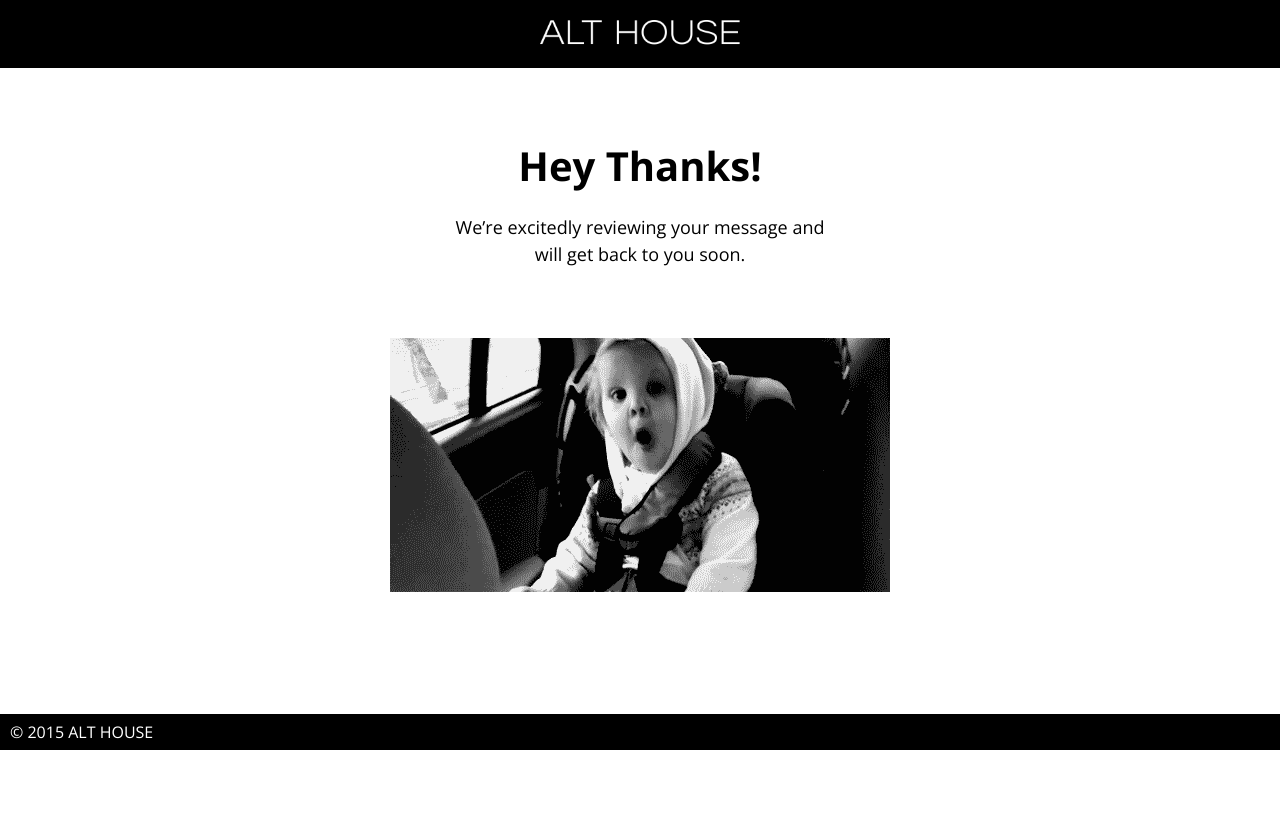
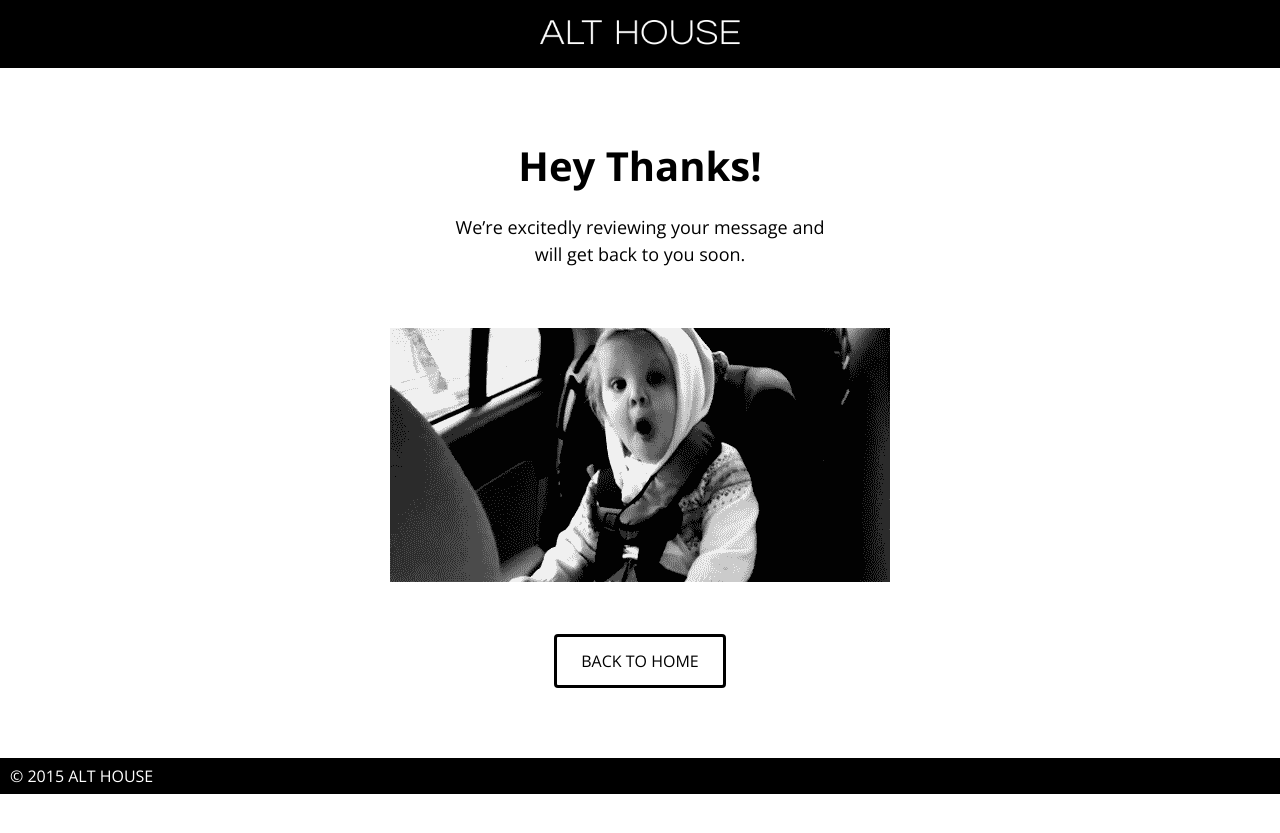
Before and after one commit to Alt-House/alt-house-site, a Jekyll site: the page built from thank-you/index.html, in a window 1280 px wide. Shown: the top 833 px of the page. Built offline with Jekyll 4.4.1, drawn with Linux system fonts in a browser that asks for light colours; nearby versions of some CDN libraries.

```diff
--- a/scss/pages.scss
+++ b/scss/pages.scss
@@ -100,7 +100,7 @@
         font-size: 18px;
         max-width: 400px;
         margin: 0 auto;
-        margin-bottom: 20px;
+        margin-bottom: 10px;
     }
     img {
         padding: 50px 0;
--- a/thank-you/index.html
+++ b/thank-you/index.html
@@ -12,4 +12,5 @@
 	<h2>Hey Thanks!</h2>
 	<p>We’re excitedly reviewing your message and will get back to you soon.</p>
 	<img src="{{ site.baseurl }}/img/excited-baby.gif" alt="Excited!" />
+	<a href="{{ site.baseurl }}/" class="button">Back to Home</a>
 </div>
```
